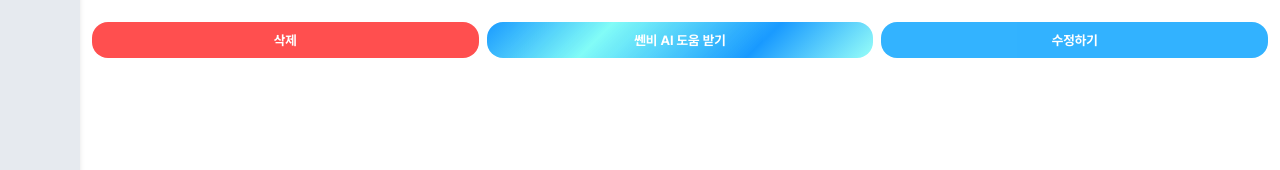
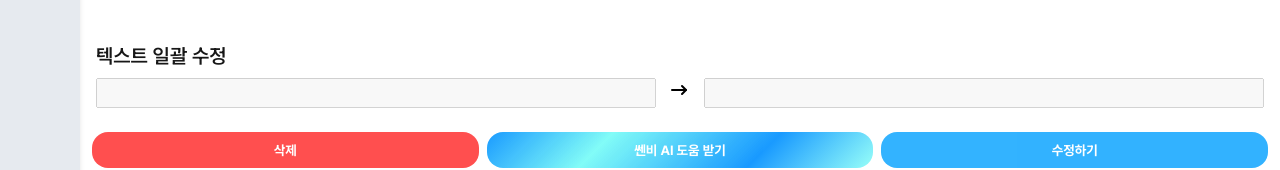
Before and after one commit to yulmam/ssenbi, a Next.js app: page /customized/1 in a window 1280 px wide. Shown: the part 546-716 px from the top of the page. Built offline with nearby package versions, Linux system fonts and the light colour scheme; no server answers.

Commit message:
feat : 텍스트 일괄 수정 영역 생성

```diff
--- a/src/app/(pages)/customized/[id]/page.css
+++ b/src/app/(pages)/customized/[id]/page.css
@@ -14,6 +14,28 @@
   gap: 8px;
   width: calc(100% - 32px);
   margin: 12px 16px;
+}
+
+.customized-text-collection {
+  display: flex;
+  flex-direction: column;
+  justify-content: flex-start;
+  align-items: flex-start;
+  gap: 8px;
+  width: calc(100% - 32px);
+  margin: 12px 16px;
+}
+
+.row {
+  display: flex;
+  flex-direction: row;
+  gap: 12px;
+  width: 100%;
+}
+
+.text-input {
+  flex-grow: 1;
+  min-width: 0;
 }
 
 .customized-info_tag-list {
--- a/src/app/(pages)/customized/[id]/page.tsx
+++ b/src/app/(pages)/customized/[id]/page.tsx
@@ -20,6 +20,7 @@ import TagList from "@/app/components/common/tag/TagList";
 import CustomerTagList from "@/app/components/common/tag/CustomerTagList";
 import SendIcon from "@/app/assets/svg/Send.svg";
 import FilledTag from "@/app/components/common/tag/FilledTag";
+import RightArrowIcon from "@/app/assets/svg/RightArrow.svg";
 
 // Custom Template type definition
 interface CustomTemplate {
@@ -273,6 +274,15 @@ export default function CustomizedIdPage({ params }: CustomizedIdPageProps) {
             disabled={!isEdit}
           />
         </div>
+
+        <div className="customized-text-collection">
+          <p className="subheading">텍스트 일괄 수정</p>
+          <div className="row">
+            <input className="body text-input" disabled={!isEdit} />
+            <RightArrowIcon />
+            <input className="body text-input" disabled={!isEdit} />
+          </div>
+        </div>
       </div>
 
       <div className="customized-button-group">
```
Also changed, not shown: src/app/assets/svg/RightArrow.svg (added).
